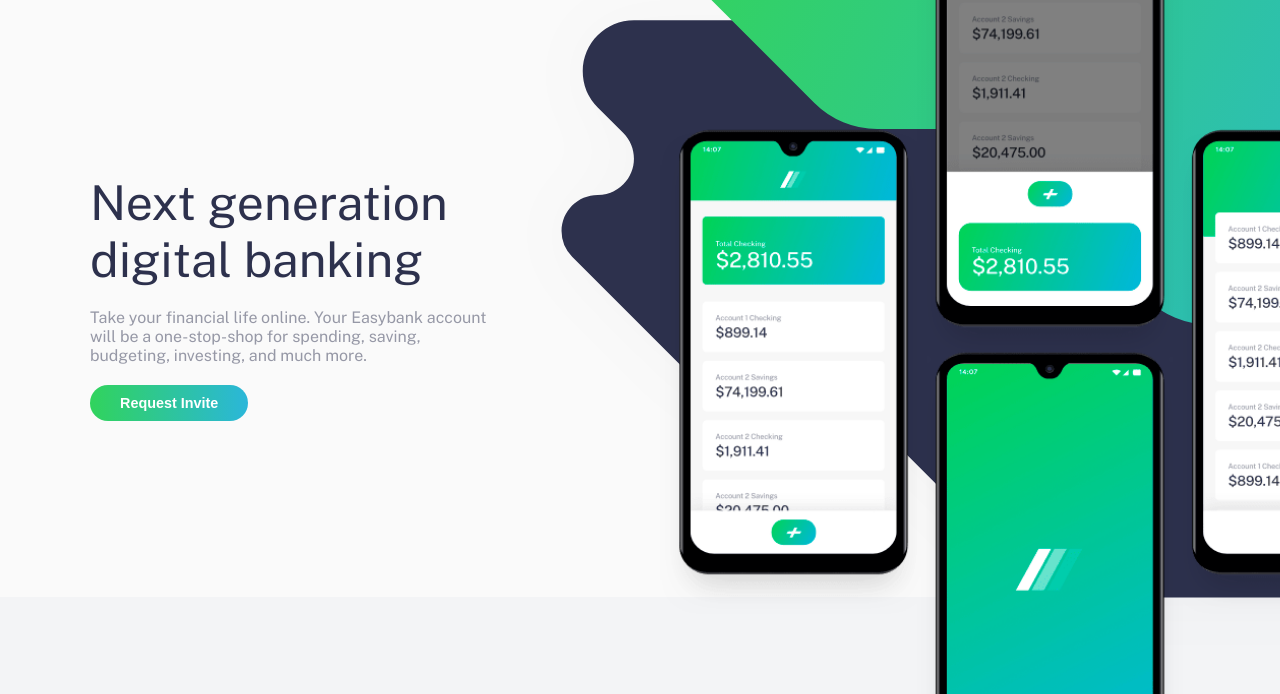
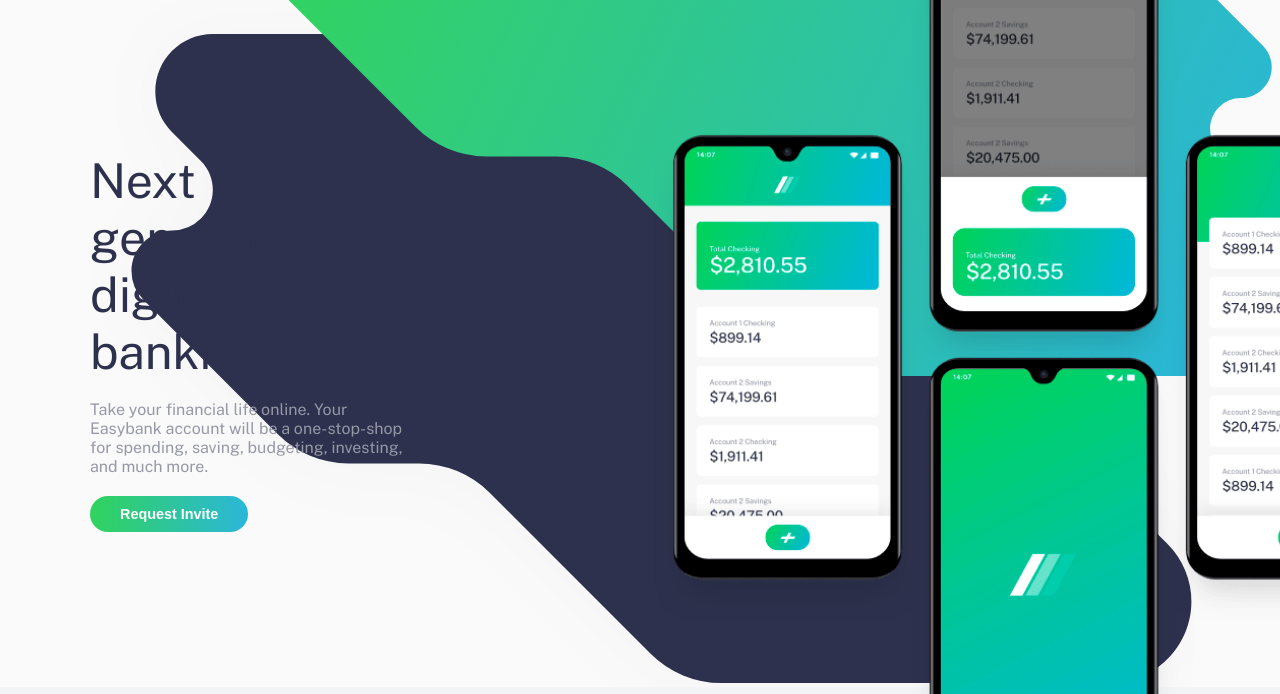
Before and after one commit to Anthony-Crespin/LandingPage, a plain HTML site: page index.html in a window 1280 px wide. Shown: the part 63-757 px from the top of the page. Drawn offline with nearby package versions, Linux system fonts and the light colour scheme.

Commit message:
Modificando los fondos

```diff
--- a/estilos.css
+++ b/estilos.css
@@ -92,14 +92,22 @@ header{
     background-image: -webkit-linear-gradient(left, var(--color-primario-LimeGreen), var(--color-primario-BrightCyan));
     color: var(--color-neutral-White);
 }
+.header__boton-movil{
+    display: none;
+}
 
 /* ESTILOS DE LLAS SECCIONES PRINCIPALES */
 .principal{
     overflow: hidden;
+    background-image: url(./images/bg-intro-desktop.svg);
+    background-repeat: no-repeat;
+    background-position-x: 650%;
+    background-position-y: -270px;
 }
 .principal__bienvenidos{
     margin: 0 auto;
     max-width: 1100px;
+    height: 690px;
     display: flex;
 }
 .principal__bienvenidos-texto{
@@ -133,19 +141,10 @@ header{
 }
 .principal__bienvenidos-images{
     flex: 1.7;
-    height: 600px;
-    position: relative;
 }
-.principal__bienvenidos-images img:nth-child(1){
-    width: 1131px;
-    position: absolute;
-    top: -250px;
-}
-.principal__bienvenidos-images img:nth-child(2){
+.principal__bienvenidos-images img{
     width: 780px;
-    position: absolute;
-    top: -115px;
-    right: -250px;
+    transform: translate(30%, -12%);
 }
 
 /* ESTILOS DE LOS BENEFICIOS */
@@ -338,12 +337,23 @@ footer{
 }
 
 @media screen and (max-width: 375px){
+    .header{
+        max-width: 320px;
+    }
     .header__menu{
         display: none;
     }
     .header__boton{
         display: none;
     }
+    .header__boton-movil{
+        width: 30px;
+        display: flex;
+        align-items: center;
+    }
+    .header__boton-movil img{
+        width: 100%;
+    }
     footer{
         display: none;
     }
--- a/index.html
+++ b/index.html
@@ -26,6 +26,9 @@
       <div class="header__boton">
         <button>Request Invite</button>
       </div>
+      <div class="header__boton-movil">
+        <img src="./images/icon-hamburger.svg">
+      </div>
     </div>
   </header>
   <main class="principal">
@@ -39,7 +42,6 @@
         </div>
       </div>
       <div class="principal__bienvenidos-images">
-        <img src="./images/bg-intro-desktop.svg">
         <img src="./images/image-mockups.png">
       </div>
     </section>
```
